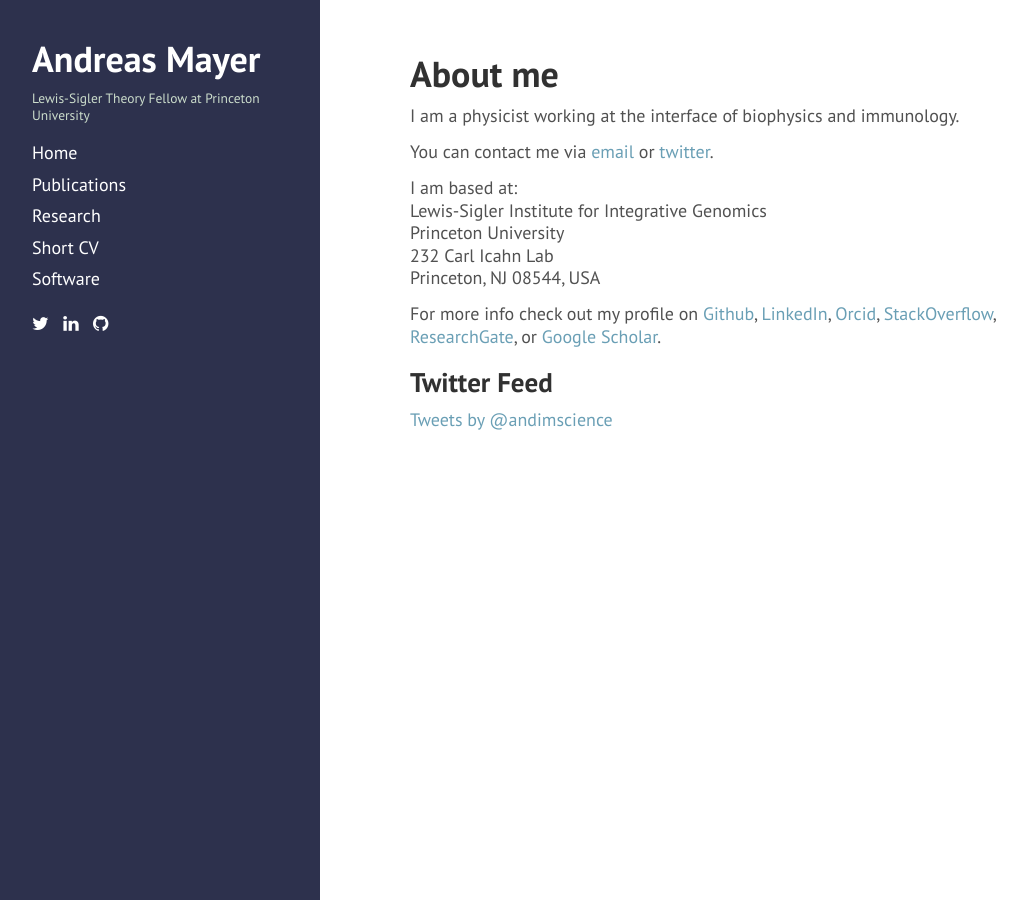
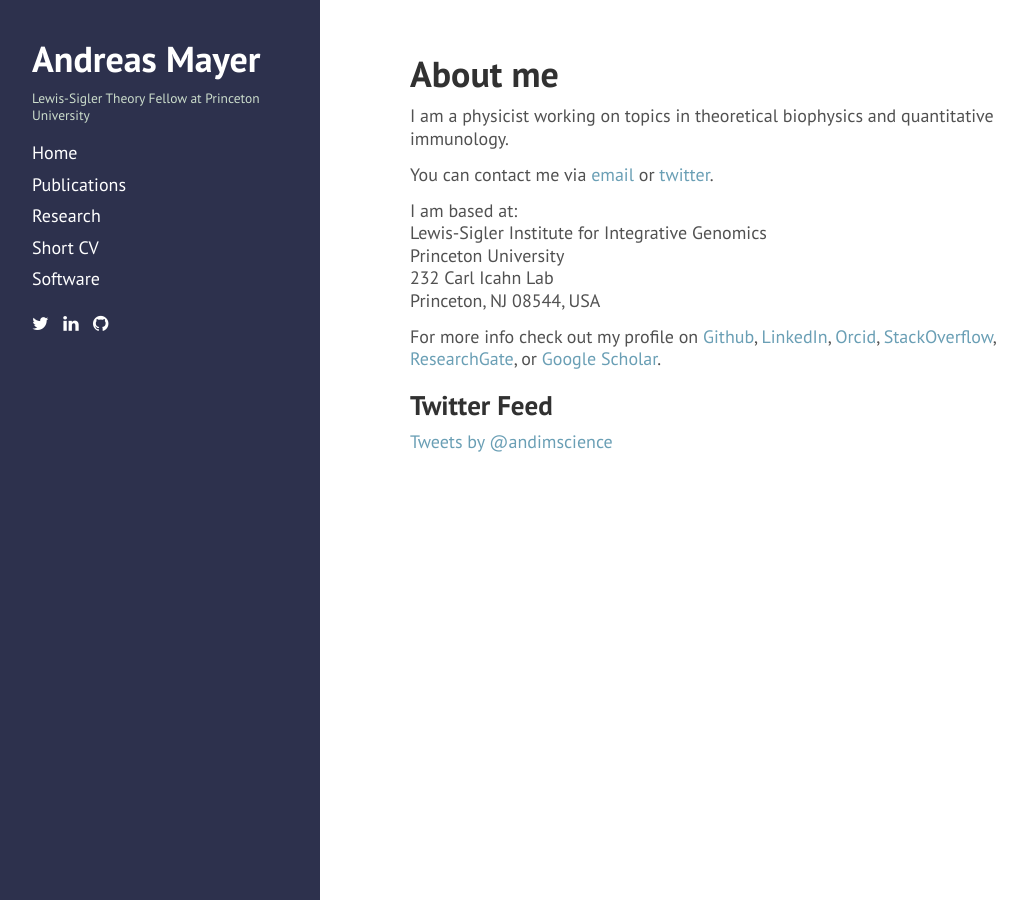
Before and after one commit to andim/andim.github.io, a Jekyll site: the page built from index.md, in a window 1280 px wide. Shown: the whole page, without its empty margins (4-1031 px from the left). Built offline with Jekyll 4.4.1, drawn with Linux system fonts in a browser that asks for light colours; nearby versions of some CDN libraries; comment, search, counter and statistics services are not loaded.

Commit message:
updated short description

```diff
--- a/index.md
+++ b/index.md
@@ -5,7 +5,7 @@ title: Home
 
 # About me
 
-I am a physicist working at the interface of biophysics and immunology.
+I am a physicist working on topics in theoretical biophysics and quantitative immunology.
 
 You can contact me via [email](mailto:andimscience@gmail.com) or [twitter](http://twitter.com/andimscience).
 
```
